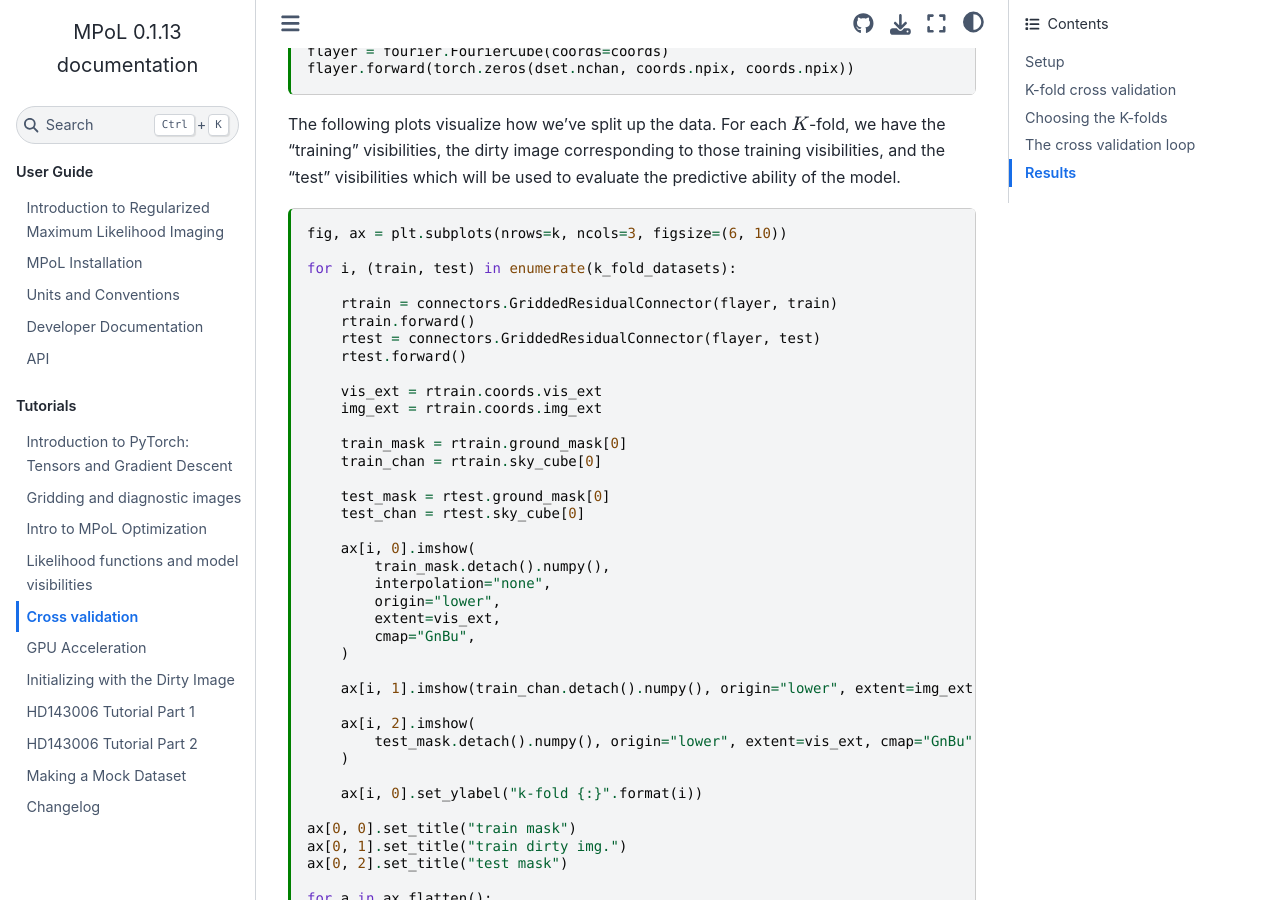
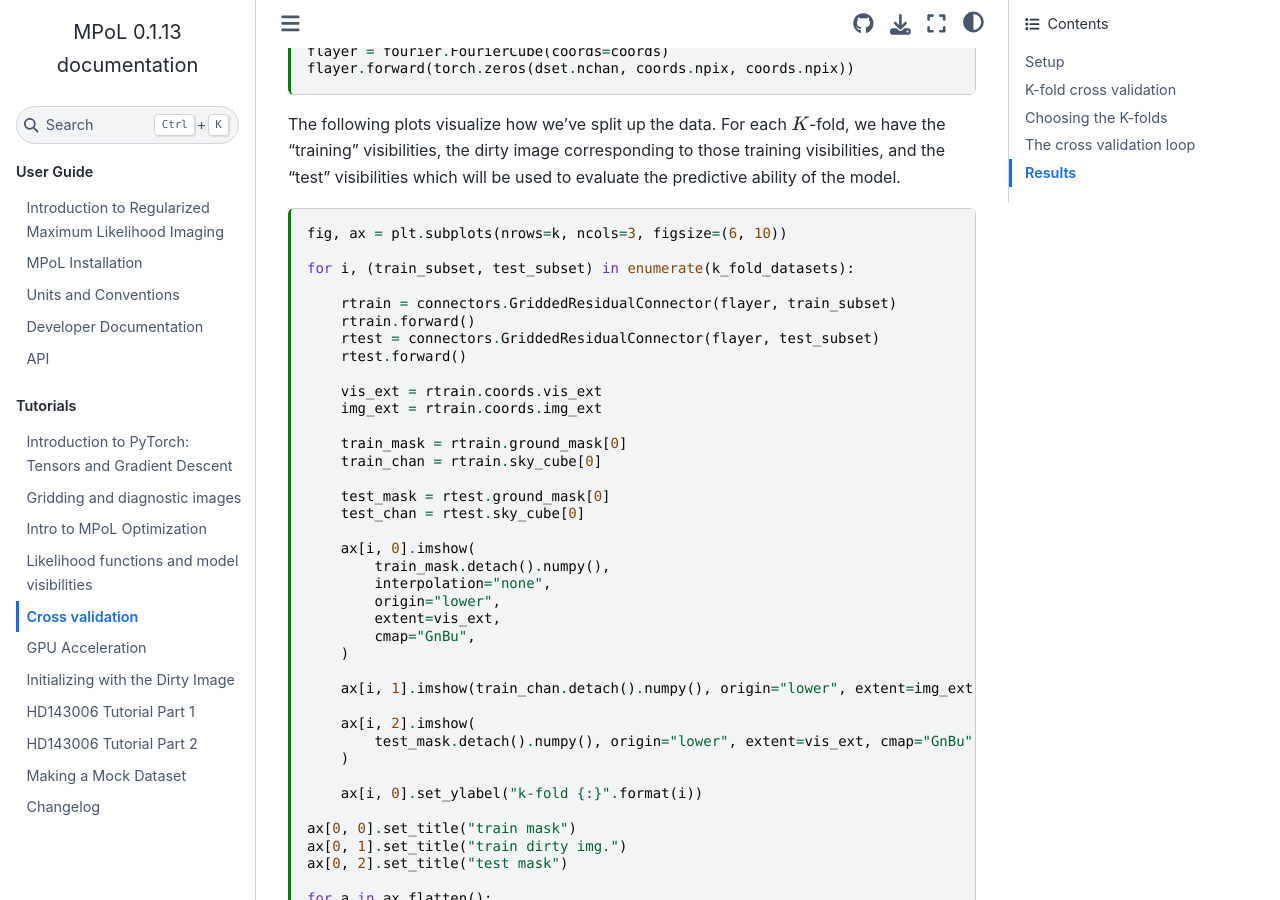
Before and after one commit to MPoL-dev/MPoL, a Sphinx documentation site: the page built from docs/ci-tutorials/crossvalidation.md, in a window 1280 px wide and 900 px high, scrolled down 4559 px. Built offline with Sphinx 7.4.7 and the Sphinx Book theme 1.1.4, drawn with Linux system fonts in a browser that asks for light colours.

Commit message:
prevent repeated var names in cross-val tutorial

````diff
--- a/docs/ci-tutorials/crossvalidation.md
+++ b/docs/ci-tutorials/crossvalidation.md
@@ -185,11 +185,11 @@ The following plots visualize how we've split up the data. For each $K$-fold, we
 ```{code-cell}
 fig, ax = plt.subplots(nrows=k, ncols=3, figsize=(6, 10))
 
-for i, (train, test) in enumerate(k_fold_datasets):
+for i, (train_subset, test_subset) in enumerate(k_fold_datasets):
 
-    rtrain = connectors.GriddedResidualConnector(flayer, train)
+    rtrain = connectors.GriddedResidualConnector(flayer, train_subset)
     rtrain.forward()
-    rtest = connectors.GriddedResidualConnector(flayer, test)
+    rtest = connectors.GriddedResidualConnector(flayer, test_subset)
     rtest.forward()
 
     vis_ext = rtrain.coords.vis_ext
````
